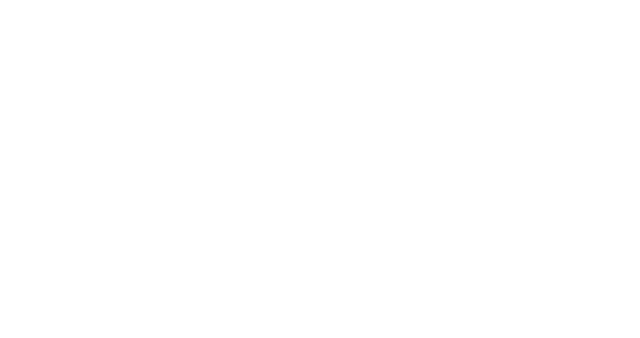
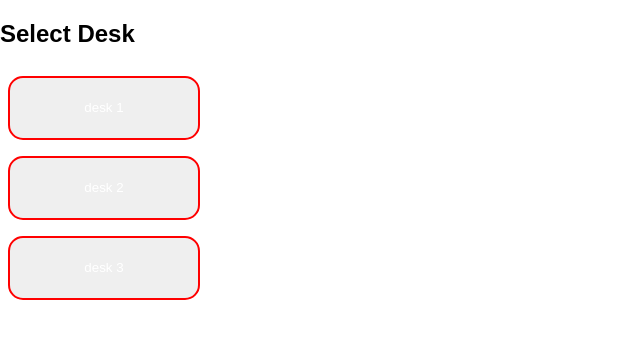
Before and after one commit to RicLMCR/SPRINT2, a React (Create React App) app: page / in a window 1280 px wide. Shown: the top 338 px of the page, without its empty margins (0-640 px from the left). Built offline with nearby package versions, Linux system fonts and the light colour scheme.

Commit message:
desk selection component

```diff
--- a/src/App.tsx
+++ b/src/App.tsx
@@ -1,23 +1,23 @@
-import React, { useState } from "react";
-import logo from "./logo.svg";
+import React, { useEffect, useState } from "react";
 import "./App.css";
+import Desks from "./Desks";
 
 function App() {
-  // const [deskList, setDeskList] = useState <any>([
-  //   { id: "1", name: "desk1", user: "", booked: false },
-  //   { id: "2",name: "desk2", user: "", booked: false },
-  //   { id: "3", name: "desk3", user: "", booked: false },
-  // ]);
+  const [desksApp, setDesksApp] = useState();
+  const deskProps = {
+    setDesksApp: setDesksApp,
+  };
 
-const [myArr, setMyArr]=useState([])
-
-
-
+  // update desksApp on button click
+  useEffect(() => {
+    console.log(desksApp);
+  }, [desksApp]);
 
   return (
-<div>
-
-</div>
+    <div className="appContainer">
+      <Desks {...deskProps} />
+      <h1>{desksApp}</h1>
+    </div>
   );
 }
 
--- /dev/null
+++ b/src/Desks.tsx
@@ -0,0 +1,44 @@
+import React, { useEffect, useState } from "react";
+import "./App.css";
+import UserID from "./userID";
+
+function Desks(props: any) {
+  // List of desks
+  const [desks, setDesks] = useState<{ deskName: string; deskID: number }[]>([
+    { deskName: "desk 1", deskID: 1 },
+    { deskName: "desk 2", deskID: 2 },
+    { deskName: "desk 3", deskID: 3 },
+  ]);
+
+  // Load calendar function
+  const loadCal = (deskName: string) => {
+    props.setDesksApp(deskName);
+    console.log(`Loading calendar... ${deskName}`);
+  };
+
+  return (
+    <div>
+      <h2>Select Desk</h2>
+
+      {desks.map((desk) => (
+        <div className="deskContainer" key={desk.deskID}>
+          <button
+            type="button"
+            onClick={() => {
+              loadCal(desk.deskName);
+            }}
+          >
+            {desk.deskName}
+          </button>
+        </div>
+      ))}
+    </div>
+  );
+}
+
+export default Desks;
+
+// setBooking((bookingArray) => [
+//   ...bookingArray,
+//   { userID: "bob", deskName: "Desk 4", deskID: 4 },
+// ]);
--- a/src/index.css
+++ b/src/index.css
@@ -1,13 +1,18 @@
 body {
   margin: 0;
-  font-family: -apple-system, BlinkMacSystemFont, 'Segoe UI', 'Roboto', 'Oxygen',
-    'Ubuntu', 'Cantarell', 'Fira Sans', 'Droid Sans', 'Helvetica Neue',
-    sans-serif;
-  -webkit-font-smoothing: antialiased;
-  -moz-osx-font-smoothing: grayscale;
+  font-family: Arial, Helvetica, sans-serif;
 }
 
-code {
-  font-family: source-code-pro, Menlo, Monaco, Consolas, 'Courier New',
-    monospace;
+.appContainer {
+  margin-left: auto;
+  margin-right: auto;
 }
+
+button {
+  width: 15vw;
+  height: 5vw;
+  border: 2px red solid;
+  border-radius: 15px;
+  color: white;
+  margin: 1vh;
+}
--- /dev/null
+++ b/src/userID.tsx
@@ -0,0 +1,44 @@
+import { FC, useState, useEffect } from "react";
+
+const UserID: FC = () => {
+  const [user, setUser] = useState("1");
+
+  interface userObjectShape {
+    name: string;
+    userID: number;
+  }
+
+  const userObject: userObjectShape[] = [
+    { name: "user1", userID: 1 },
+    { name: "user2", userID: 2 },
+    { name: "user3", userID: 3 },
+  ];
+
+  const [userInfo, setUserInfo] = useState<userObjectShape>();
+
+  useEffect(() => {
+    console.log(userInfo);
+  });
+
+  //event type React.ChangeEventHandler<HTMLInputElement> but doesnt actually work
+  const handleChange = (event: any) => {
+    setUser(event.target.value);
+    setUserInfo(userObject[event.target.value]);
+    // console.log(userInfo);
+    // console.log(event.target.value);
+    // console.log(userObject[event.target.value])
+  };
+
+  return (
+    <form className="User">
+      <h2>User</h2>
+      <select value={user} onChange={handleChange}>
+        <option value="0">User 1</option>
+        <option value="1">User 2</option>
+        <option value="2">User 3</option>
+      </select>
+    </form>
+  );
+};
+
+export default UserID;
```
Also changed, not shown: src/logo.svg (deleted).
